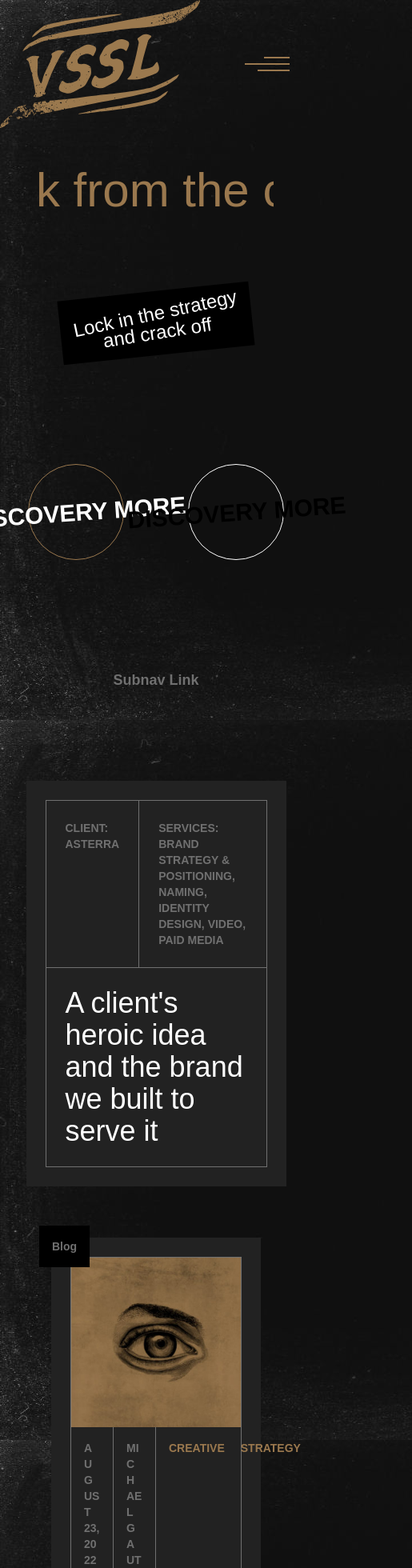
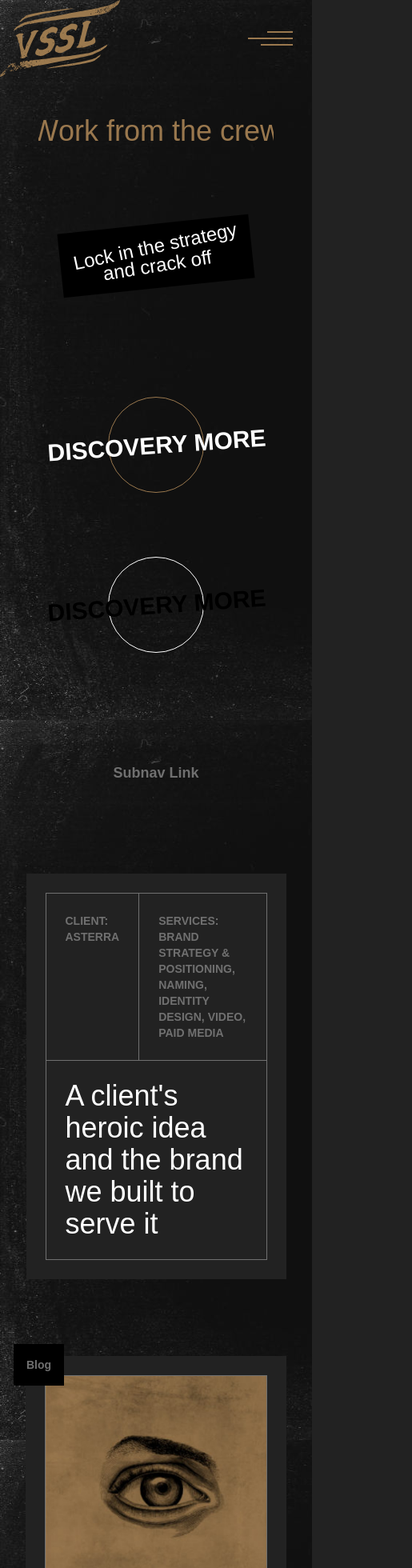
Before and after one commit to VSSL-Adam/vssl-site-animations, a React (Create React App) app: page / in a window 390 px wide. Shown: the top 1960 px of the page at 80% size, 515 px wide, since content can reach past the window. Built offline with nearby package versions, Linux system fonts and the light colour scheme; a web font is replaced by a local one.

Commit message:
Adding in mobile classes

```diff
--- a/src/App.js
+++ b/src/App.js
@@ -27,7 +27,7 @@ const App = () => {
       <div className="flex items-center justify-center p-12">
         <Salt title="Lock in the strategy and crack off" />
       </div>
-      <div className="flex items-center justify-center p-12">
+      <div className="flex flex-col lg:flex-row items-center justify-center p-12">
         <Button
           button_class="primary"
           title="Discovery More"
@@ -57,7 +57,7 @@ const App = () => {
           "Paid Media",
         ]}
       />
-      <div className="flex justify-center px-16 lg:px-32">
+      <div className="flex justify-center p-8 lg:px-32">
         <FeaturedResourceCard
           category="Blog"
           img={Brand}
@@ -69,7 +69,7 @@ const App = () => {
           src="#"
         />
       </div>
-      <div className="flex justify-between px-16 lg:px-32 gap-5 lg:gap-16">
+      <div className="flex flex-col lg:flex-row justify-between p-8 lg:px-32 gap-5 lg:gap-16">
         <ResourceCard
           category="Blog"
           img={SEO}
@@ -87,7 +87,7 @@ const App = () => {
           src="#"
         />
       </div>
-      <div className="flex justify-between px-16 lg:px-32 gap-5 lg:gap-16">
+      <div className="flex flex-col lg:flex-row justify-between p-8 lg:px-32 gap-5 lg:gap-16">
         <SolutionsCard
           type="black"
           title="Creative"
@@ -117,7 +117,7 @@ const App = () => {
           link="Chart a course"
         />
       </div>
-      <div className="flex flex-col justify-between px-16 lg:px-32 gap-5">
+      <div className="flex flex-col justify-between p-8 lg:px-32 gap-5">
         <ServiceCard
           type="gray"
           title="Branding"
@@ -135,7 +135,7 @@ const App = () => {
           link="Lorem ipsum case study"
         />
       </div>
-      <div className="flex justify-center px-16 py-20 lg:px-32">
+      <div className="flex justify-center p-8 py-20 lg:px-32">
         <BlogHero
           img={Brand}
           alt={"Human eye"}
--- a/src/components/BlogHero.js
+++ b/src/components/BlogHero.js
@@ -15,14 +15,14 @@ export default function BlogHero({ img, alt, date, author, tags, title }) {
           </div>
         </div>
         <div className="lg:w-12/12 xl:w-full border border-light_gray ">
-          <div className="grid grid-cols-4 border-b border-light_gray">
-            <p className="p-4 uppercase font-rift font-bold text-sm sm:text-lg text-light_gray border-r border-light_gray ">
+          <div className="grid grid-cols-1 lg:grid-cols-4">
+            <p className="p-4 uppercase font-rift font-bold text-sm sm:text-lg text-light_gray border-r border-b border-light_gray ">
               {date}
             </p>
-            <p className="p-4 uppercase font-rift font-bold text-sm sm:text-lg text-light_gray border-r border-light_gray ">
+            <p className="p-4 uppercase font-rift font-bold text-sm sm:text-lg text-light_gray border-r border-b border-light_gray ">
               {author}
             </p>
-            <p className="p-4 uppercase font-rift font-bold text-sm sm:text-lg text-gold flex justify-start gap-5">
+            <p className="p-4 uppercase font-rift font-bold text-sm sm:text-lg text-gold flex border-b border-light_gray justify-start gap-5 lg:col-span-2">
               {tags.map((tag) => {
                 return <span>{tag}</span>;
               })}
--- a/src/components/FeaturedResourceCard.js
+++ b/src/components/FeaturedResourceCard.js
@@ -19,14 +19,14 @@ export default function FeaturedResourceCard({
         </p>
         <img src={img} alt={alt} className="lg:w-3/12 max-w-full h-auto" />
         <div className="lg:w-9/12">
-          <div className="grid grid-cols-4 border-b border-light_gray group-hover:text-white group-hover:border-black">
-            <p className="p-4 uppercase font-rift font-bold text-sm sm:text-lg text-light_gray border-r border-light_gray group-hover:text-white group-hover:border-black">
+          <div className="grid grid-cols-1 lg:grid-cols-4 group-hover:text-white group-hover:border-black">
+            <p className="p-4 uppercase font-rift font-bold text-sm sm:text-lg text-light_gray border-r border-b border-light_gray group-hover:text-white group-hover:border-black">
               {date}
             </p>
-            <p className="p-4 uppercase font-rift font-bold text-sm sm:text-lg text-light_gray border-r border-light_gray group-hover:text-white group-hover:border-black">
+            <p className="p-4 uppercase font-rift font-bold text-sm sm:text-lg text-light_gray border-r border-b border-light_gray group-hover:text-white group-hover:border-black">
               {author}
             </p>
-            <p className="p-4 uppercase font-rift font-bold text-sm sm:text-lg text-gold flex justify-start gap-5 transition-all group-hover:text-white">
+            <p className="p-4 uppercase font-rift font-bold text-sm sm:text-lg text-gold flex justify-start gap-5 border-b border-light_gray transition-all group-hover:text-white lg:col-span-2">
               {tags.map((tag) => {
                 return <span>{tag}</span>;
               })}
--- a/src/components/HeaderNav.js
+++ b/src/components/HeaderNav.js
@@ -2,8 +2,12 @@ import Logo from "../img/vssl-logo.svg";
 export default function HeaderNav() {
   return (
     <header className="flex justify-between items-center">
-      <img src={Logo} alt="VSSL Agency" className="w-[250px] animate-fade_up" />
-      <div className="p-14 cursor-pointer flex items-end flex-col animate-fade_up group">
+      <img
+        src={Logo}
+        alt="VSSL Agency"
+        className="w-[150px] lg:w-[250px] animate-fade_up"
+      />
+      <div className="p-6 lg:p-14 cursor-pointer flex items-end flex-col animate-fade_up group">
         <span className="bg-gold block h-0.5 my-[3px] w-8 transition-all group-hover:w-14 group-hover:bg-white"></span>
         <span className="bg-gold block h-0.5 my-[3px] w-14 transition-all group-hover:w-10 group-hover:bg-white"></span>
         <span className="bg-gold block h-0.5 my-[3px] w-10 transition-all group-hover:w-6 group-hover:bg-white"></span>
--- a/src/components/Title.js
+++ b/src/components/Title.js
@@ -33,7 +33,7 @@ const H1 = ({ text, delay = 0, duration = 0.05, replay, ...props }) => {
 
   return (
     <motion.h1
-      className="text-gold font-gin flex justify-center overflow-hidden text-6xl"
+      className="text-gold text-4xl font-gin flex justify-center overflow-hidden lg:text-6xl"
       variants={container}
       initial="hidden"
       animate={"visible"}
```
